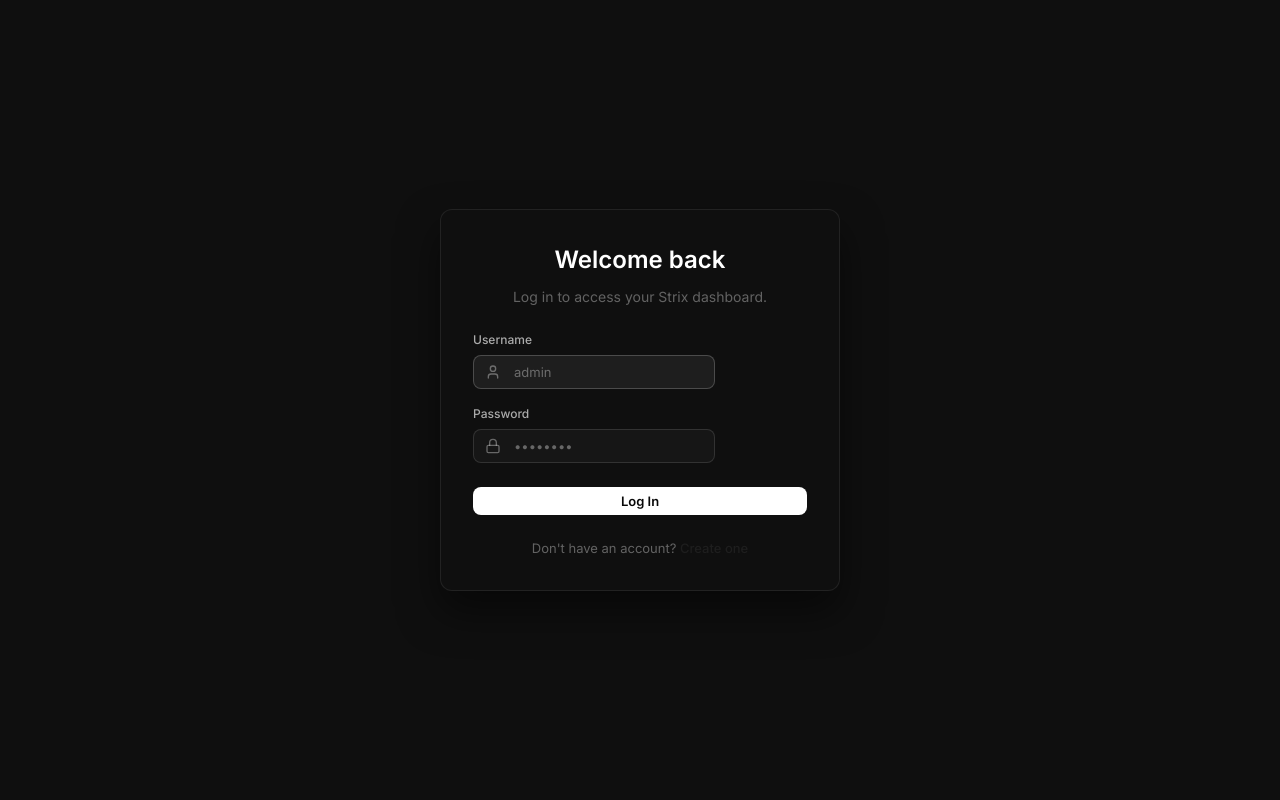
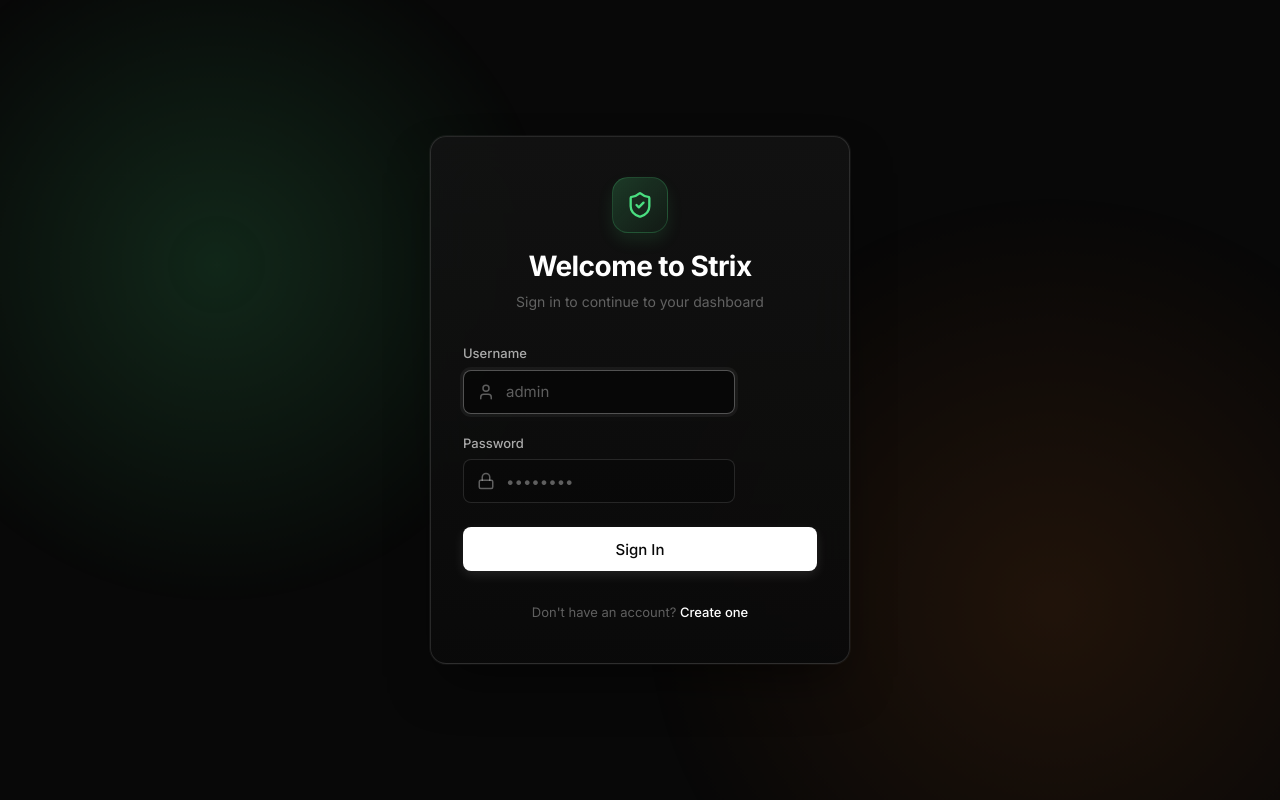
Before and after one commit to Ahmadd018/projectstrix, a Next.js app in the folder strix-dashboard/: page /login in a window 1280 px wide. Built offline with nearby package versions, Linux system fonts and the light colour scheme.

Commit message:
Feat: Redesign Login and Register UI with animated glassmorphism

```diff
--- a/strix-dashboard/src/app/(auth)/layout.tsx
+++ b/strix-dashboard/src/app/(auth)/layout.tsx
@@ -1,7 +1,38 @@
 export default function AuthLayout({ children }: { children: React.ReactNode }) {
   return (
-    <div style={{ display: "flex", alignItems: "center", justifyContent: "center", minHeight: "100vh", backgroundColor: "var(--bg-1)", color: "var(--fg)" }}>
-      {children}
+    <div style={{ position: "relative", display: "flex", alignItems: "center", justifyContent: "center", minHeight: "100vh", backgroundColor: "var(--bg)", color: "var(--fg)", overflow: "hidden" }}>
+      {/* Animated background blobs */}
+      <div style={{
+        position: "absolute",
+        width: "50vw",
+        height: "50vw",
+        background: "radial-gradient(circle, rgba(74,222,128,0.15) 0%, rgba(0,0,0,0) 70%)",
+        top: "-10%",
+        left: "-10%",
+        animation: "blob-float 12s infinite alternate",
+        zIndex: 0
+      }} />
+      <div style={{
+        position: "absolute",
+        width: "60vw",
+        height: "60vw",
+        background: "radial-gradient(circle, rgba(255,124,31,0.1) 0%, rgba(0,0,0,0) 70%)",
+        bottom: "-20%",
+        right: "-10%",
+        animation: "blob-float 15s infinite alternate-reverse",
+        zIndex: 0
+      }} />
+
+      <div style={{ position: "relative", zIndex: 1, width: "100%", display: "flex", justifyContent: "center", padding: 24 }}>
+        {children}
+      </div>
+
+      <style dangerouslySetInnerHTML={{__html: `
+        @keyframes blob-float {
+          0% { transform: scale(1) translate(0, 0); }
+          100% { transform: scale(1.1) translate(30px, 30px); }
+        }
+      `}} />
     </div>
   );
 }
--- a/strix-dashboard/src/app/(auth)/login/page.tsx
+++ b/strix-dashboard/src/app/(auth)/login/page.tsx
@@ -2,7 +2,7 @@
 
 import { useState } from "react";
 import { useRouter } from "next/navigation";
-import { Loader2, Lock, User } from "lucide-react";
+import { Loader2, Lock, User, ShieldCheck } from "lucide-react";
 
 export default function LoginPage() {
   const router = useRouter();
@@ -36,20 +36,51 @@
   }
 
   return (
-    <div className="card animate-fade-in" style={{ width: "100%", maxWidth: 400, padding: 32, display: "flex", flexDirection: "column", gap: 24, boxShadow: "0 20px 40px rgba(0,0,0,0.5)" }}>
-      <div style={{ textAlign: "center" }}>
-        <h1 style={{ fontSize: 24, fontWeight: 600, color: "var(--fg)", marginBottom: 8 }}>Welcome back</h1>
-        <p style={{ fontSize: 14, color: "var(--fg-3)" }}>Log in to access your Strix dashboard.</p>
+    <div
+      className="glass-panel animate-fade-in"
+      style={{
+        width: "100%",
+        maxWidth: 420,
+        padding: "40px 32px",
+        display: "flex",
+        flexDirection: "column",
+        gap: 32,
+        boxShadow: "0 25px 50px -12px rgba(0,0,0,0.5), 0 0 0 1px rgba(255,255,255,0.05)",
+        borderRadius: "var(--r-xl)",
+        background: "linear-gradient(180deg, rgba(20,20,20,0.8) 0%, rgba(10,10,10,0.95) 100%)",
+        backdropFilter: "blur(24px)",
+        animation: "fadeSlideUp 0.6s cubic-bezier(0.16, 1, 0.3, 1) forwards"
+      }}
+    >
+      <div style={{ textAlign: "center", display: "flex", flexDirection: "column", alignItems: "center", gap: 12 }}>
+        <div style={{
+          width: 56,
+          height: 56,
+          borderRadius: 16,
+          background: "linear-gradient(135deg, rgba(74,222,128,0.2) 0%, rgba(74,222,128,0.05) 100%)",
+          border: "1px solid rgba(74,222,128,0.2)",
+          display: "flex",
+          alignItems: "center",
+          justifyContent: "center",
+          color: "var(--sev-low)",
+          boxShadow: "0 8px 16px rgba(74,222,128,0.1)"
+        }}>
+          <ShieldCheck size={28} />
+        </div>
+        <div>
+          <h1 style={{ fontSize: 28, fontWeight: 700, color: "var(--fg)", letterSpacing: "-0.02em" }}>Welcome to Strix</h1>
+          <p style={{ fontSize: 14, color: "var(--fg-3)", marginTop: 4 }}>Sign in to continue to your dashboard</p>
+        </div>
       </div>
 
-      <form onSubmit={handleLogin} style={{ display: "flex", flexDirection: "column", gap: 16 }}>
-        <div className="field">
-          <label className="field-label">Username</label>
+      <form onSubmit={handleLogin} style={{ display: "flex", flexDirection: "column", gap: 20 }}>
+        <div className="field" style={{ animation: "fadeSlideUp 0.6s cubic-bezier(0.16, 1, 0.3, 1) 0.1s forwards", opacity: 0 }}>
+          <label className="field-label" style={{ fontSize: 13, fontWeight: 500, color: "var(--fg-2)" }}>Username</label>
           <div style={{ position: "relative" }}>
-            <User size={16} style={{ position: "absolute", left: 12, top: "50%", transform: "translateY(-50%)", color: "var(--fg-3)" }} />
+            <User size={18} style={{ position: "absolute", left: 14, top: "50%", transform: "translateY(-50%)", color: "var(--fg-3)", pointerEvents: "none" }} />
             <input
               className="field-input"
-              style={{ paddingLeft: 40 }}
+              style={{ paddingLeft: 42, height: 44, fontSize: 15, background: "rgba(0,0,0,0.2)", border: "1px solid var(--border-md)", transition: "all 0.2s" }}
               placeholder="admin"
               value={username}
               onChange={(e) => setUsername(e.target.value)}
@@ -60,13 +91,13 @@
           </div>
         </div>
 
-        <div className="field">
-          <label className="field-label">Password</label>
+        <div className="field" style={{ animation: "fadeSlideUp 0.6s cubic-bezier(0.16, 1, 0.3, 1) 0.2s forwards", opacity: 0 }}>
+          <label className="field-label" style={{ fontSize: 13, fontWeight: 500, color: "var(--fg-2)" }}>Password</label>
           <div style={{ position: "relative" }}>
-            <Lock size={16} style={{ position: "absolute", left: 12, top: "50%", transform: "translateY(-50%)", color: "var(--fg-3)" }} />
+            <Lock size={18} style={{ position: "absolute", left: 14, top: "50%", transform: "translateY(-50%)", color: "var(--fg-3)", pointerEvents: "none" }} />
             <input
               className="field-input"
-              style={{ paddingLeft: 40 }}
+              style={{ paddingLeft: 42, height: 44, fontSize: 15, background: "rgba(0,0,0,0.2)", border: "1px solid var(--border-md)", transition: "all 0.2s" }}
               type="password"
               placeholder="••••••••"
               value={password}
@@ -78,19 +109,62 @@
         </div>
 
         {error && (
-          <div style={{ padding: "10px 12px", background: "var(--sev-critical-bg)", border: "1px solid var(--sev-critical-bd)", borderRadius: "var(--r)", fontSize: 13, color: "var(--sev-critical)", textAlign: "center" }}>
+          <div style={{
+            animation: "fadeSlideUp 0.3s forwards",
+            padding: "12px 16px",
+            background: "var(--sev-critical-bg)",
+            border: "1px solid var(--sev-critical-bd)",
+            borderRadius: "var(--r)",
+            fontSize: 13,
+            color: "var(--sev-critical)",
+            textAlign: "center"
+          }}>
             {error}
           </div>
         )}
 
-        <button type="submit" className="btn-primary" style={{ width: "100%", justifyContent: "center", marginTop: 8 }} disabled={loading}>
-          {loading ? <><Loader2 size={16} style={{ animation: "spin 1s linear infinite" }} /> Authenticating...</> : "Log In"}
+        <button
+          type="submit"
+          className="btn-primary"
+          style={{
+            animation: "fadeSlideUp 0.6s cubic-bezier(0.16, 1, 0.3, 1) 0.3s forwards", opacity: 0,
+            width: "100%",
+            height: 44,
+            justifyContent: "center",
+            marginTop: 4,
+            fontSize: 15,
+            fontWeight: 500,
+            boxShadow: "0 4px 12px rgba(255,255,255,0.1)",
+            transition: "all 0.2s"
+          }}
+          disabled={loading}
+        >
+          {loading ? <><Loader2 size={18} style={{ animation: "spin 1s linear infinite" }} /> Authenticating...</> : "Sign In"}
         </button>
       </form>
 
-      <div style={{ textAlign: "center", fontSize: 13, color: "var(--fg-3)" }}>
-        Don't have an account? <a href="/register" style={{ color: "var(--accent)", textDecoration: "none", fontWeight: 500 }}>Create one</a>
+      <div style={{ animation: "fadeSlideUp 0.6s cubic-bezier(0.16, 1, 0.3, 1) 0.4s forwards", opacity: 0, textAlign: "center", fontSize: 13, color: "var(--fg-3)" }}>
+        Don't have an account? <a href="/register" style={{ color: "var(--fg)", textDecoration: "none", fontWeight: 500, transition: "color 0.2s" }} onMouseOver={e => e.currentTarget.style.color="var(--sev-low)"} onMouseOut={e => e.currentTarget.style.color="var(--fg)"}>Create one</a>
       </div>
+
+      <style dangerouslySetInnerHTML={{__html: `
+        @keyframes fadeSlideUp {
+          from { opacity: 0; transform: translateY(12px); }
+          to { opacity: 1; transform: translateY(0); }
+        }
+        .field-input:focus {
+          border-color: rgba(255,255,255,0.3) !important;
+          box-shadow: 0 0 0 3px rgba(255,255,255,0.05) !important;
+          background: rgba(0,0,0,0.4) !important;
+        }
+        .btn-primary:hover:not(:disabled) {
+          transform: translateY(-1px);
+          box-shadow: 0 6px 16px rgba(255,255,255,0.15);
+        }
+        .btn-primary:active:not(:disabled) {
+          transform: translateY(0);
+        }
+      `}} />
     </div>
   );
 }
```
Also changed, not shown: strix-dashboard/src/app/(auth)/register/page.tsx (+93 -19 lines).
